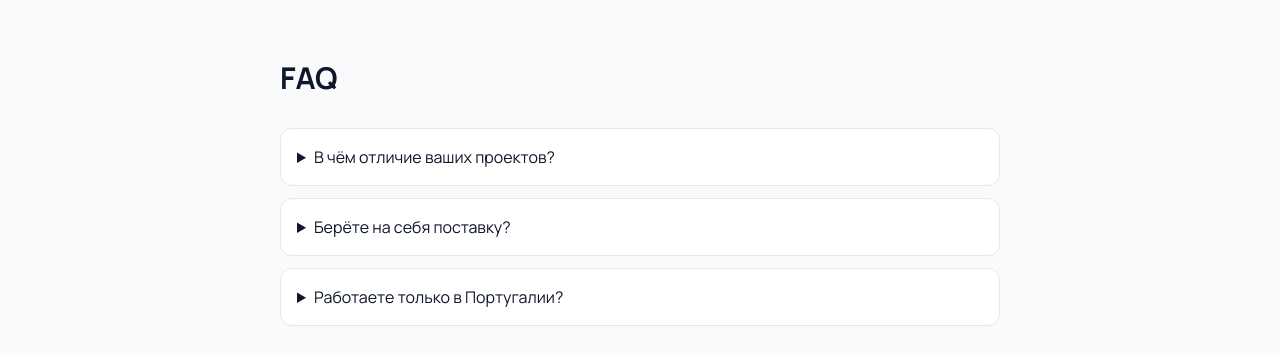
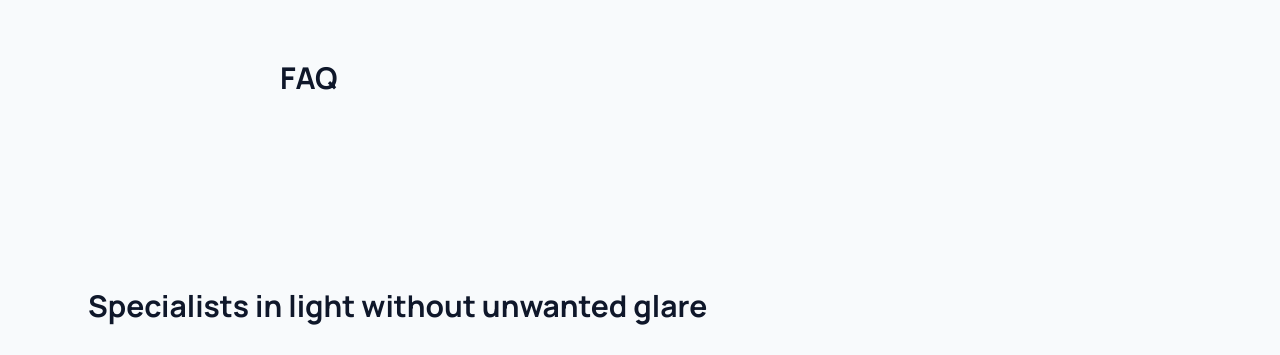
Before and after one commit to ilyaivanov239-rgb/GFLight, a Next.js app: page /en in a window 1280 px wide. Shown: the part 2800-3155 px from the top of the page. Built offline with nearby package versions, Linux system fonts and the light colour scheme; grey boxes are pictures that could not be loaded.

Commit message:
Update page.tsx

```diff
--- a/app/[lang]/page.tsx
+++ b/app/[lang]/page.tsx
@@ -138,11 +138,7 @@ export default function Page() {
   ];
 
   const FAQ_ITEMS: { q: string; a: string }[] =
-    (t as any)?.faq?.items ?? [
-      { q: 'В чём отличие ваших проектов?', a: 'Грамотная оптика, контроль бликов — комфорт без ослепления.' },
-      { q: 'Берёте на себя поставку?', a: 'Да. Подбор, поставка, сопровождение монтажа.' },
-      { q: 'Работаете только в Португалии?', a: 'База — Кашкайш; работаем по всей Португалии и удалённо — по запросу.' },
-    ];
+  Array.isArray((t as any)?.faq?.items) ? (t as any).faq.items.slice(0, 5) : [];
 
   // ----------------- Render -----------------
   return (
```
